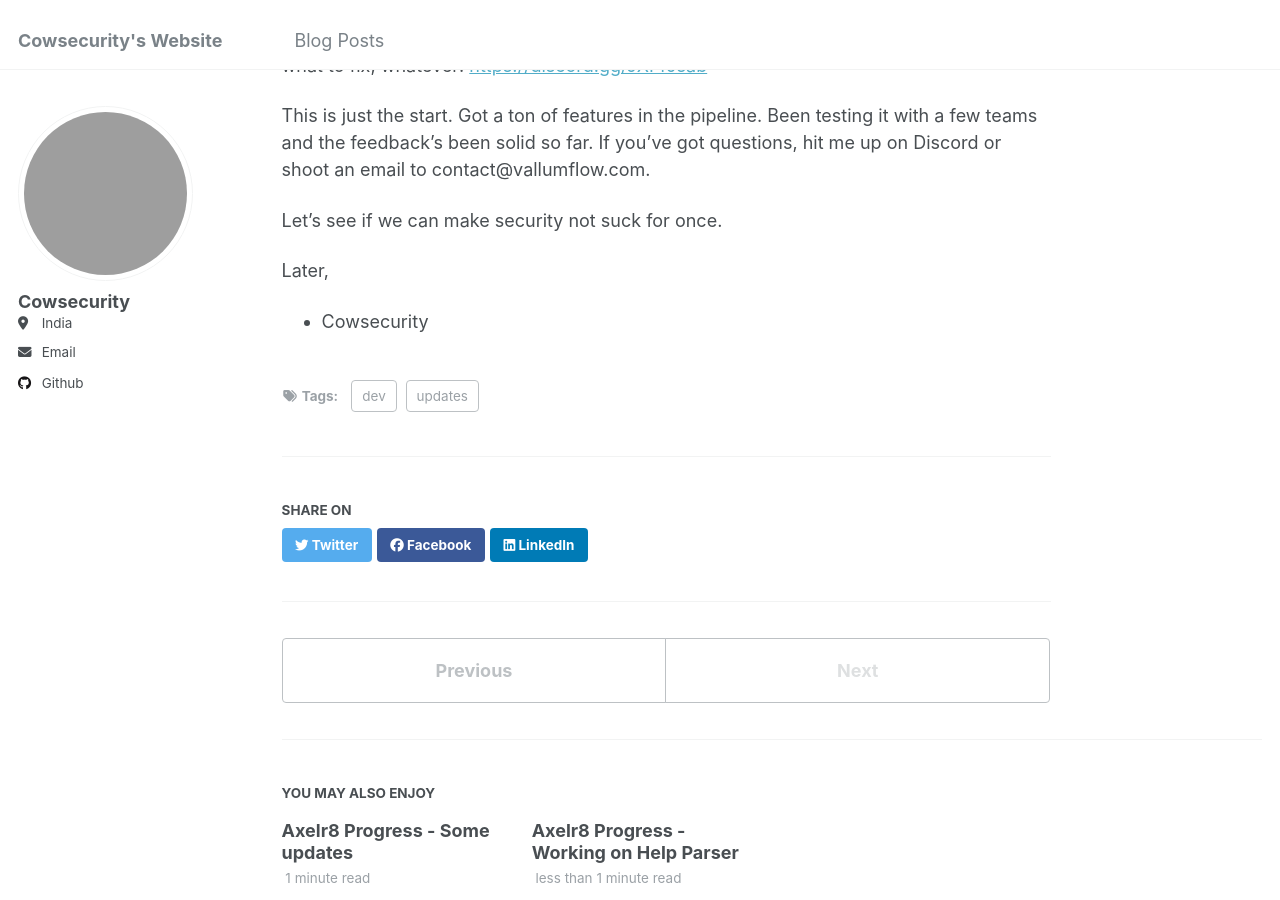
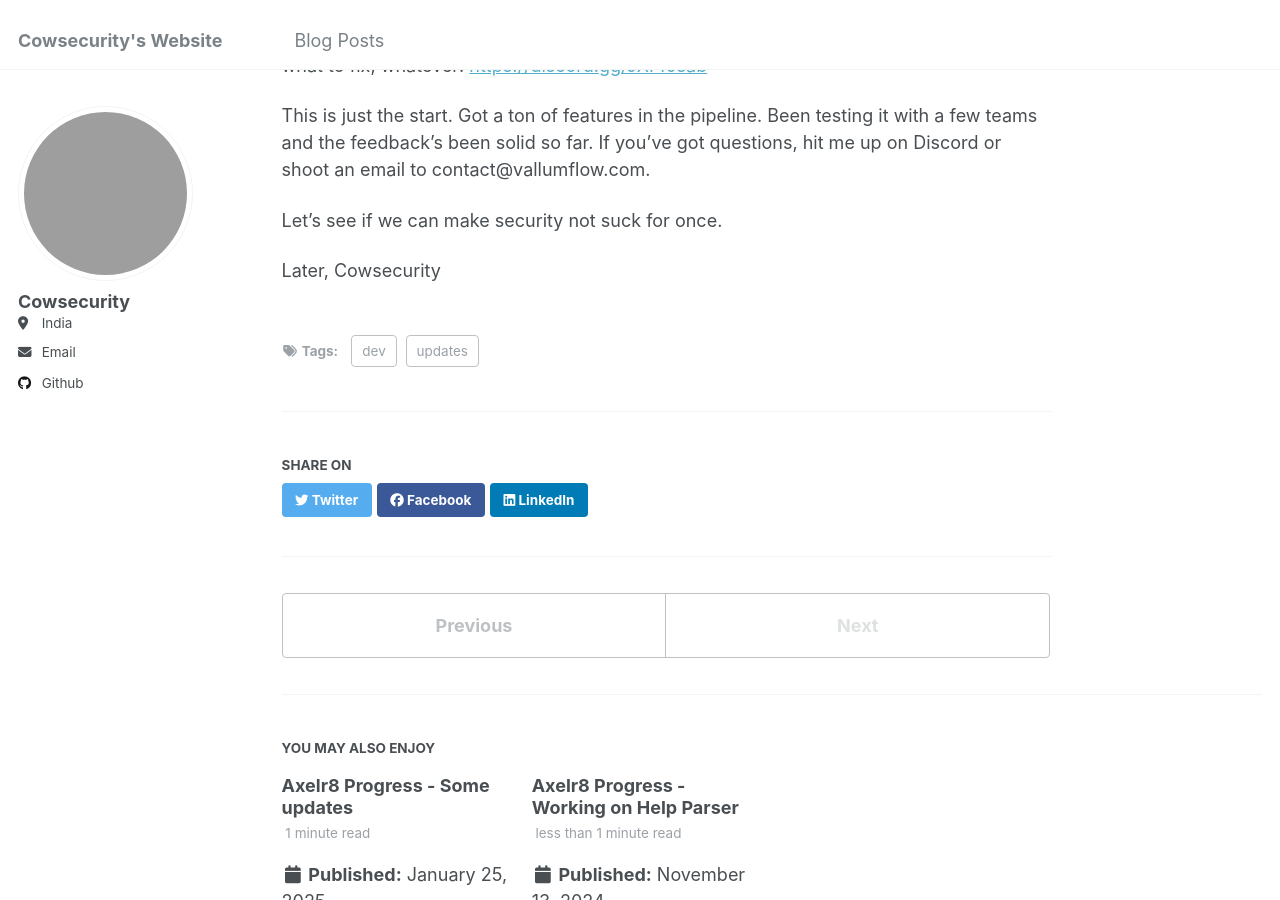
Before and after one commit to cowsecurity/cowsecurity.github.io, a Jekyll site: the page built from _posts/2025-03-03-announcing-vallumflow.md, in a window 1280 px wide and 900 px high, scrolled down 930 px. Built offline with Jekyll 4.4.1, drawn with Linux system fonts in a browser that asks for light colours; grey boxes are pictures that could not be loaded.

Commit message:
Some fiz

```diff
--- a/_posts/2025-03-03-announcing-vallumflow.md
+++ b/_posts/2025-03-03-announcing-vallumflow.md
@@ -30,4 +30,4 @@ This is just the start. Got a ton of features in the pipeline. Been testing it w
 Let's see if we can make security not suck for once.
 
 Later,
-- Cowsecurity
+Cowsecurity
```
